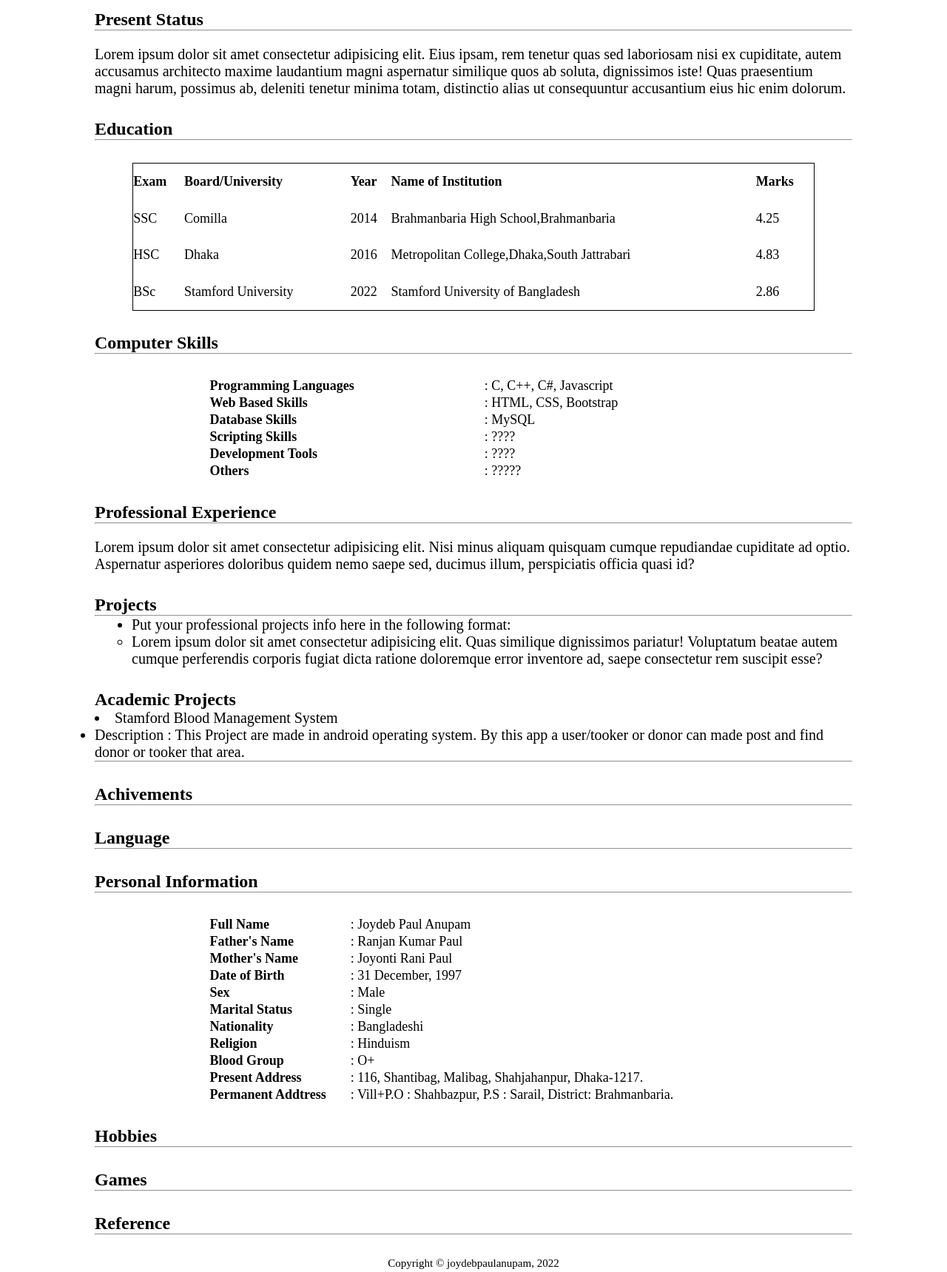
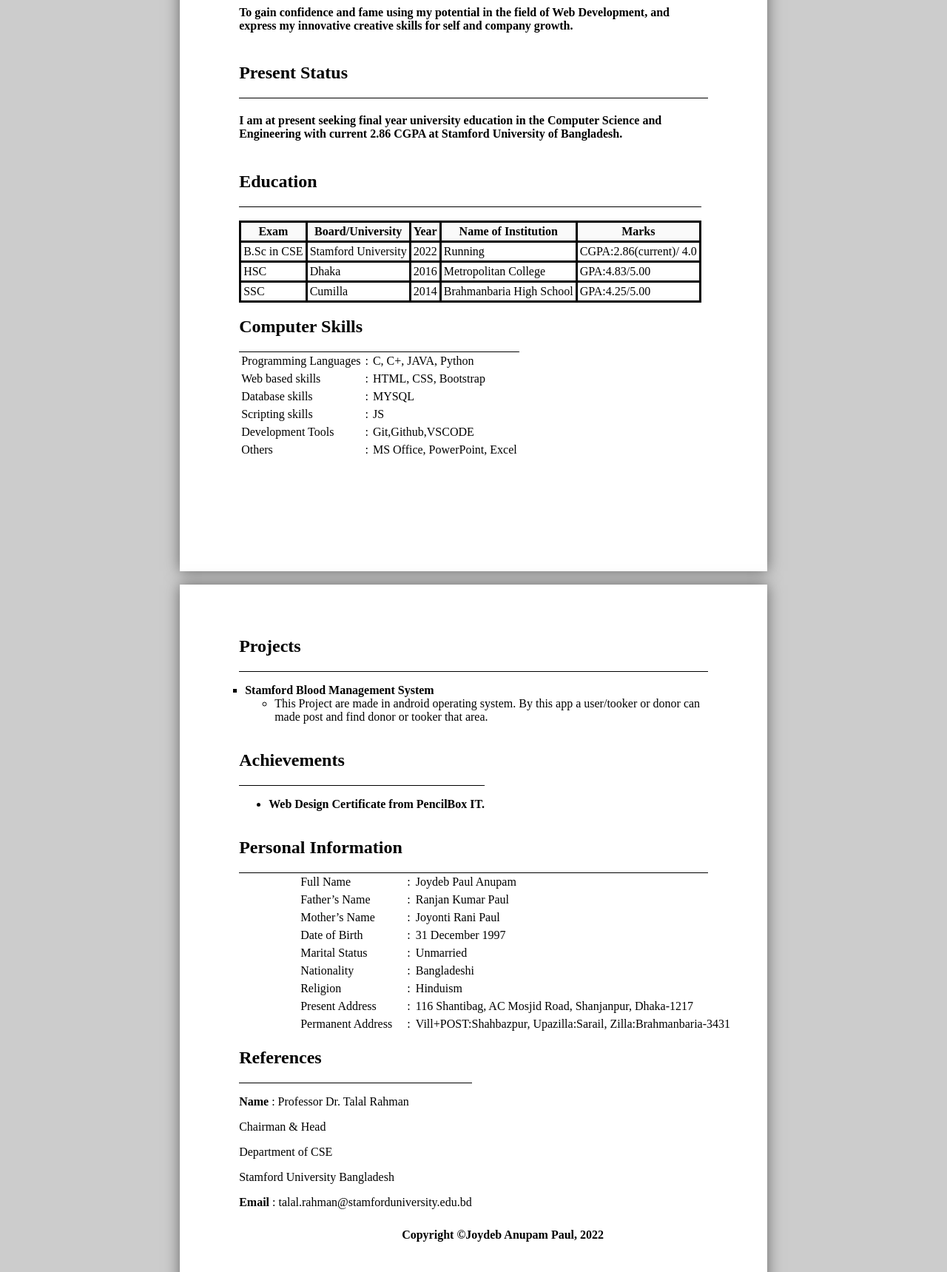
Before and after one commit to PaulJoydeb/resume, a plain HTML site: page index.html in a window 1280 px wide. Shown: the part 359-2078 px from the top of the page at 74% size. Drawn offline with Linux system fonts and the light colour scheme.

Commit message:
Update resume new format

```diff
--- a/index.html
+++ b/index.html
@@ -4,43 +4,49 @@
     <meta charset="UTF-8">
     <meta http-equiv="X-UA-Compatible" content="IE=edge">
     <meta name="viewport" content="width=device-width, initial-scale=1.0">
+
+    <title>Joydeb Anupam Paul CV</title>
     <link rel="stylesheet" href="style.css">
-    <title>JPA CV</title>
+
 </head>
 <body>
-   <div class="main">
-        <div class="header">
-            <div class="info">
-                <h2>Joydeb Paul Anupam</h2>
-                <p><Address>
-                    116, Shantibag, Malibag,Shahjahanpur, Dhaka-1217.
-                </Address></p>
-                <p>Email: joydebpaulanupam@gmail.com</p>
-                <p>GitHub: https://github.com/PaulJoydeb</p>
-                <p>Tel: +8801316400163</p>
-            </div>
-            <div class="img">
-                <img src="img/joydeb.jpg" alt="joydeb's photo" width="60px" height="60px">
-            </div>
+
+    <page size="A5">
+     <div>
+        <div class="first">
+        <h1> Joydeb Anupam Paul</h1>
+        <h4> 116,Shantibag,Dhaka-1217</h4>
+        <h4> joydebpaulanupam@gmail.com</h4>
+        <h4> +88 01316400163</h4>
         </div>
 
-        <div class="objective margin">
-            <h2>Career Objective</h2>
-            <hr>
-            <p>To build up career & to be the wings of winning team, this is not only a means of living but also a means for making life meaningful and satisfying and that provide me  an opportunity  to  utilize  and  develop  my creativity, skill and qualifications to take the challenge of the day. .</p>
+
+        <div class="first1">
+            <img src="img/joydeb.jpg" alt="Photo">
         </div>
 
-        <div class="status margin">
-            <h2>Present Status</h2>
-            <hr>
-            <p>Lorem ipsum dolor sit amet consectetur adipisicing elit. Eius ipsam, rem tenetur quas sed laboriosam nisi ex cupiditate, autem accusamus architecto maxime laudantium magni aspernatur similique quos ab soluta, dignissimos iste! Quas praesentium magni harum, possimus ab, deleniti tenetur minima totam, distinctio alias ut consequuntur accusantium eius hic enim dolorum.</p>
+        <div class="Career-Objective">
+            <br> <br> <br>
+            <h2> Career Objective </h2>
+            <div class="line-1"></div>
+
+            <p><h4>To gain confidence and fame using my potential in the field of Web Development, and
+                express my innovative creative skills for self and company growth.
+            </h4> </p>
             </div>
 
-        <div class="education margin">
-            <h2>Education</h2>
-            <hr>
-            <div class="margin">
-                <table >
+                <div class="Career-Objective">
+                    <h2> Present Status </h2>
+                    <div class="line-1"></div>
+                    <p><h4>I am at present seeking final year university education in the Computer Science and Engineering with current 2.86 CGPA at Stamford University of Bangladesh.
+                    </h4> </p>
+                    </div>
+
+                <div class="Career-Objective">
+                    <h2> Education </h2>
+                    <div class="line-1"></div><br>
+    <table class="GeneratedTable1">
+    <thead>
         <tr>
         <th>Exam</th>
         <th>Board/University</th>
@@ -48,184 +54,185 @@
         <th>Name of Institution</th>
         <th>Marks</th>
         </tr>
+    </thead>
+    <tbody>
         <tr>
-                         <td>SSC</td>
-                         <td>Comilla</td>
-                         <td>2014</td>
-                         <td>Brahmanbaria High School,Brahmanbaria</td>
-                         <td>4.25</td>
+        <td>B.Sc in CSE</td>
+        <td>Stamford University</td>
+        <td>2022</td>
+        <td>Running </td>
+        <td>CGPA:2.86(current)/ 4.0</td>
         </tr>
-
         <tr>
         <td>HSC</td>
         <td>Dhaka</td>
         <td>2016</td>
-                         <td>Metropolitan College,Dhaka,South Jattrabari</td>
-                         <td>4.83</td>
+        <td>Metropolitan College</td>
+        <td>GPA:4.83/5.00</td>
+        </tr>
+        <tr>
+        <td>SSC</td>
+        <td>Cumilla</td>
+        <td>2014</td>
+        <td>Brahmanbaria High School</td>
+        <td>GPA:4.25/5.00</td>
         </tr>
 
+    </tbody>
+    </table>
+
+</div>
+<div class="Career-Objective">
+    <h2> Computer Skills</h2>
+    <div class="line-1"></div>
+
+<table class="GeneratedTable">
+<tbody>
 <tr>
-                         <td>BSc</td>
-                         <td>Stamford University</td>
-                         <td>2022</td>
-                         <td>Stamford University of Bangladesh</td>
-                         <td>2.86</td>
+<td>Programming Languages</td>
+<td>:</td>
+<td>C, C+, JAVA, Python</td>
 </tr>
+<tr>
+<td>Web based skills</td>
+<td>:</td>
+<td>HTML, CSS, Bootstrap </td>
+
+
+</tr>
+<tr>
+<td>Database skills</td>
+<td>:</td>
+<td>MYSQL</td>
+</tr>
+<tr>
+<td>Scripting skills</td>
+<td>:</td>
+<td>JS</td>
+
+</tr>
+<tr>
+<td>Development Tools</td>
+<td>:</td>
+<td>Git,Github,VSCODE</td>
+
+
+
+</tr>
+<tr>
+<td>Others</td>
+<td>:</td>
+<td>MS Office, PowerPoint, Excel</td>
+</tr>
+</tbody>
 </table>
 </div>
+
+
+        </div>
+    </page>
+
+    <page size="A5">
+       <div>
+
+
+<div class="Career-Objective">
+<h2> Projects </h2>
+<div class="line-1"></div>
+<ul class="square">
+    <li> <b>Stamford Blood Management System</b> </li>
+    <ul class="circal">
+    <li> This Project are made in android operating system. By this app a user/tooker or donor can made post and find donor or tooker that area.</li>
+
+
+    </ul>
+
+   </ul>
+
+
+</div>
+<div class="Career-Objective">
+  <h2> Achievements </h2>
+  <div class="line-1"></div>
+      <ul class="circal">
+       <li> <b>Web Design Certificate from PencilBox IT.</b> </li>
+
+
+      </ul>
   </div>
 
-        <div class="skill margin">
-            <h2>Computer Skills</h2>
-            <hr>
-            <div class="common margin">
-                <table>
+<div class="Career-Objective">
+    <h2> Personal Information</h2>
+    <div class="line-1"></div>
+
+
+<table class="GeneratedTable2">
+<tbody>
 <tr>
-                        <th>Programming Languages</th>
-                        <td>: C, C++, C#, Javascript</td>
+<td>Full Name</td>
+<td>:</td>
+<td>Joydeb Paul Anupam</td>
 </tr>
 <tr>
-                        <th>Web Based Skills</th>
-                        <td>: HTML, CSS, Bootstrap</td>
+<td>Father’s Name</td>
+<td>:</td>
+<td>Ranjan Kumar Paul </td>
 </tr>
 <tr>
-                        <th>Database Skills</th>
-                        <td>: MySQL</td>
+<td>Mother’s Name</td>
+<td>:</td>
+<td>Joyonti Rani Paul</td>
 </tr>
 <tr>
-                        <th>Scripting Skills</th>
-                        <td>: ????</td>
+<td>Date of Birth</td>
+<td>:</td>
+<td>31 December 1997</td>
 </tr>
 <tr>
-                        <th>Development Tools</th>
-                        <td>: ????</td>
+<td>Marital Status</td>
+<td>:</td>
+<td>Unmarried</td>
 </tr>
 <tr>
-                        <th>Others</th>
-                        <td>: ?????</td>
+<td>Nationality</td>
+<td>:</td>
+<td>Bangladeshi</td>
 </tr>
-
+<tr>
+<td>Religion</td>
+<td>:</td>
+<td>Hinduism</td>
+</tr>
+<tr>
+<td>Present Address</td>
+<td>:</td>
+<td> 116 Shantibag, AC Mosjid Road, Shanjanpur, Dhaka-1217</td>
+</tr>
+<tr>
+<td>Permanent Address</td>
+<td>:</td>
+<td>Vill+POST:Shahbazpur, Upazilla:Sarail, Zilla:Brahmanbaria-3431</td>
+</tr>
+</tbody>
 </table>
 </div>
-        </div>
-
-        <div class="experience margin">
-            <h2>Professional Experience</h2>
-            <hr>
-            <p>Lorem ipsum dolor sit amet consectetur adipisicing elit. Nisi minus aliquam quisquam cumque repudiandae cupiditate ad optio. Aspernatur asperiores doloribus quidem nemo saepe sed, ducimus illum, perspiciatis officia quasi id?</p>
-        </div>
-
-        <div class="projects margin">
-            <h2>Projects</h2>
-            <hr>
-            <div class="left">
-                <ul>
-                  <li>	Put your professional projects info here in the following format:
-                    <ul>
-                        <li>Lorem ipsum dolor sit amet consectetur adipisicing elit. Quas similique dignissimos pariatur! Voluptatum beatae autem cumque perferendis corporis fugiat dicta ratione doloremque error inventore ad, saepe consectetur rem suscipit esse?
 
 
-                        </li>
-                    </ul>
-                  </li>
-                </ul>
+<div class="Career-Objective">
+<h2> References </h2>
+<div class="line-1"></div>
+<p> <b>Name</b> :  Professor Dr. Talal Rahman </p>
+<p> Chairman &  Head </p>
+<p> Department of CSE </p>
+<p> Stamford University Bangladesh</p>
+<p> <b>Email</b> : talal.rahman@stamforduniversity.edu.bd</p>
+
+</div>
+<div class="footer">
+    <footer> <b>Copyright &copy;Joydeb Anupam Paul, 2022</b>  </footer>
 </div>
 </div>
-        <div class="aprojects margin">
-            <h2>Academic Projects</h2>
-            <li>	Stamford Blood Management System
-                <ul>
-                    <li>   Description : This Project are made in android operating system. By this app a user/tooker or donor can made post and find donor or tooker that area.
+    </page>
 
-
-                    </li>
-                </ul>
-              </li>
-            <hr>
-        </div>
-
-        <div class="achivements margin">
-            <h2>Achivements</h2>
-            <hr>
-        </div>
-
-        <div class="language margin">
-            <h2>Language</h2>
-            <hr>
-        </div>
-
-        <div class="personal-info margin">
-            <h2>Personal Information</h2>
-            <hr>
-            <div class="common margin">
-                <table>
-                    <tr>
-                        <th>Full Name</th>
-                        <td>: Joydeb Paul Anupam</td>
-                    </tr>
-                    <tr>
-                        <th>Father's Name</th>
-                        <td>: Ranjan Kumar Paul</td>
-                    </tr>
-                    <tr>
-                        <th>Mother's Name</th>
-                        <td>: Joyonti Rani Paul</td>
-                    </tr>
-                    <tr>
-                        <th>Date of Birth</th>
-                        <td>: 31 December, 1997</td>
-                    </tr>
-                    <tr>
-                        <th>Sex</th>
-                        <td>: Male</td>
-                    </tr>
-                    <tr>
-                        <th>Marital Status</th>
-                        <td>: Single</td>
-                    </tr>
-                    <tr>
-                        <th>Nationality</th>
-                        <td>: Bangladeshi</td>
-                    </tr>
-                    <tr>
-                        <th>Religion</th>
-                        <td>: Hinduism </td>
-                    </tr>
-                    <tr>
-                        <th>Blood Group</th>
-                        <td>: O+</td>
-                    </tr>
-                    <tr>
-                        <th>Present Address</th>
-                        <td>: 116, Shantibag, Malibag, Shahjahanpur, Dhaka-1217.
-                        </td>
-                    </tr>
-                    <tr>
-                        <th>Permanent Addtress</th>
-                        <td>: Vill+P.O : Shahbazpur, P.S : Sarail, District: Brahmanbaria.</td>
-                    </tr>
-                </table>
-            </div>
-        </div>
-
-        <div class="hobbies margin">
-            <h2>Hobbies</h2>
-            <hr>
-        </div>
-
-        <div class="games margin">
-            <h2>Games</h2>
-            <hr>
-        </div>
-
-        <div class="ref margin">
-            <h2>Reference</h2>
-            <hr>
-        </div>
-
-        <div class="footer margin">
-            <p>Copyright &copy; joydebpaulanupam, 2022</p>
-        </div>
-   </div>
 </body>
 </html>
--- a/style.css
+++ b/style.css
@@ -1,85 +1,140 @@
-*{
-    margin: 0;
-    padding: 0;
-    box-sizing: border-box;
+body {
+    background: rgb(204,204,204);
+
   }
-p, li{
-    font-size: 20px;
+  page {
+    background: white;
+    display: block;
+    margin: 0 auto;
+    margin-bottom: 0.5cm;
+    box-shadow: 0 0 0.5cm rgba(0,0,0,0.5);
+
   }
-.main{
-    width: 80%;
-    margin: auto;
-    margin-top: 80px;
+  page[size="A5"] {
+    width: 21cm;
+    height: 29.7cm;
   }
-.info{
+
+  .first {
+      position: relative;
+      top: 110px;
+    margin-right: 80px;
+    margin-left: 80px;
+   float: left;
+   line-height: 2px;
+
+  }
+  .first1 {
+  position: relative;
+  top: 80px;
+  margin-right: 80px;
+  margin-left: 80px;
+  float: right;
+
+}
+img {
+    border: 1px solid #ddd;
+    border-radius: 4px;
+    padding: 5px;
+    width: 150px;
+  }
+  .line-1 {
+    height: 1px;
+    background: black;
+  }
+  .Career-Objective{
+    position: relative;
+    top: 50px;
+    margin-right: 80px;
+    margin-left: 80px;
     float: left;
   }
+  table{
+    border-collapse: collapse;
+    width: 100%;
+  }
+  table.GeneratedTable {
+    width: 100%;
+    background-color: #ffffff;
+    border-collapse: collapse;
+    border-width: 0px;
+    border-color: #f7f7f7;
+    border-style: solid;
+    color: #000000;
 
-.img{
-    float: right;
-}
-.header::after{
-    content: "";
-   clear: both;
-   display: table;
   }
 
-.margin{
-    margin-top: 30px;
+  table.GeneratedTable td, table.GeneratedTable th {
+    border-width: 0px;
+    border-color: #f7f7f7;
+    border-style: solid;
+    padding: 3px;
   }
 
-.margin p{
-    margin-top: 20px;
+  table.GeneratedTable thead {
+    background-color: #fafafa;
   }
 
-.education table{
-    width: 90%;
-    height: 200px;
-    margin: auto;
+  table.GeneratedTable1 thead {
+    background-color: #f0f0f0;
+  }
+  table.GeneratedTable1 {
+    width: 100%;
+    background-color: #ffffff;
+    border-collapse: collapse;
+    border-width: 2px;
+    border-color: #0a0a0a;
+    border-style: solid;
+    color: #000000;
   }
 
-.education table, th, td{
-    border: 1px solid black;
-    border-collapse: collapse;
-    text-align: center;
-    font-size: 18px;
+  table.GeneratedTable1 td, table.GeneratedTable1 th {
+    border-width: 3px;
+    border-color: #030303;
+    border-style: solid;
+    padding: 3px;
   }
 
-.common table{
-    width: 70%;
-    margin: auto;
+  table.GeneratedTable1 thead {
+    background-color: #fafafa;
+  }
+  .roman {
+    list-style-type: lower-roman;
+
+   }
+   .square {
+    list-style-type: square;
+    margin-left: -2em;
    }
 
-.common table, th, td{
-    text-align: left;
-    border: none;
+  table.GeneratedTable2 {
+    width: 100%;
+    background-color: #ffffff;
+    border-collapse: collapse;
+    border-width: 0px;
+    border-color: #f7f7f7;
+    border-style: solid;
+    color: #000000;
+    border-collapse: collapse;
+    width: 100%;
+    margin-left: 80px;
+
   }
 
-.footer p{
-    text-align: center;
-    font-size: 15px;
-    margin-bottom: 50px;
+  table.GeneratedTable2 td, table.GeneratedTable2 th {
+    border-width: 0px;
+    border-color: #f7f7f7;
+    border-style: solid;
+    padding: 3px;
   }
 
-
-.left{
-    margin-left: 50px;
+  table.GeneratedTable2 thead {
+    background-color: #fafafa;
   }
-
-@media only screen and (max-width: 600px){
-    .info{
-        width: 70%;
+  .footer{
+    position: relative;
+    top: 60px;
+    margin-right: 80px;
+    margin-left: 300px;
     float: left;
   }
-    .img{
-        width: 30%;
-        float: right;
-    }
-
-    .education table{
-        width: 80%;
-    }
-    .common table{
-        width: 100%;
-    }
-}
```
Lines whose indentation alone changed are shown as unchanged.
